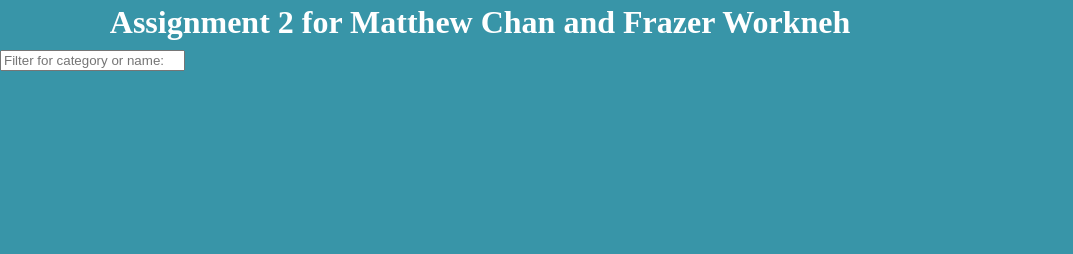
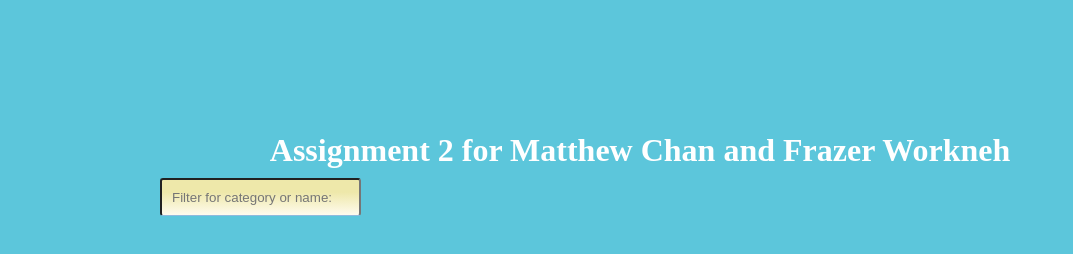
Before and after one commit to fworkneh7/INST377-Assn2, a website: page public/index.html in a window 1280 px wide. Shown: the whole page, without its empty margins (0-1073 px from the left). Drawn offline with Linux system fonts and the light colour scheme; no server answers.

Commit message:
Updating styles

```diff
--- a/public/styles.css
+++ b/public/styles.css
@@ -1,13 +1,15 @@
 /*CSS*/
 body {
   margin: 0;
+  margin-top: 10%;
+  bottom: 10%;
   padding: 0;
   font-family: serif;
-  background: #3895a8;
+  background: #5cc6db;
 }
 
 .left, .right {
-  background: #3895a8;
+  background: #5cc6db;
   flex: 1;
   flex-grow: 1;
   flex-shrink: 1;
@@ -15,7 +17,7 @@ body {
 }
 
 .middle {
-  background: #3895a8;
+  background: #5cc6db;
   width: 960px;
 }
 
@@ -35,16 +37,24 @@ h1 {
 .container {
     display: flex;
     flex-wrap: wrap;
-    max-width: 960px;
+    max-width: 1600px;
     min-height: 100%;
     flex-direction: row;
-    justify-content: space-between;
-    align-items: flex-start;
+    justify-content: center;
+    align-items: center;
   }
 
-/* style="margin-top: 10%; bottom: 10%" */
+.userinput {
+  border-bottom: 1px solid rgb(144, 186, 222);
+  margin: 0px;
+  padding: 10px;
+  border-radius: 3px;
+  background: linear-gradient(rgb(238, 232, 170) 35%, rgb(255, 251, 238) 100%);
+  justify-content: center;
+  align-items: center;
+}
 
-@media screen and (max-width: 1600px) {
+@media screen and (max-width: 960px) {
   .container {
     justify-content: center;
   }
```
